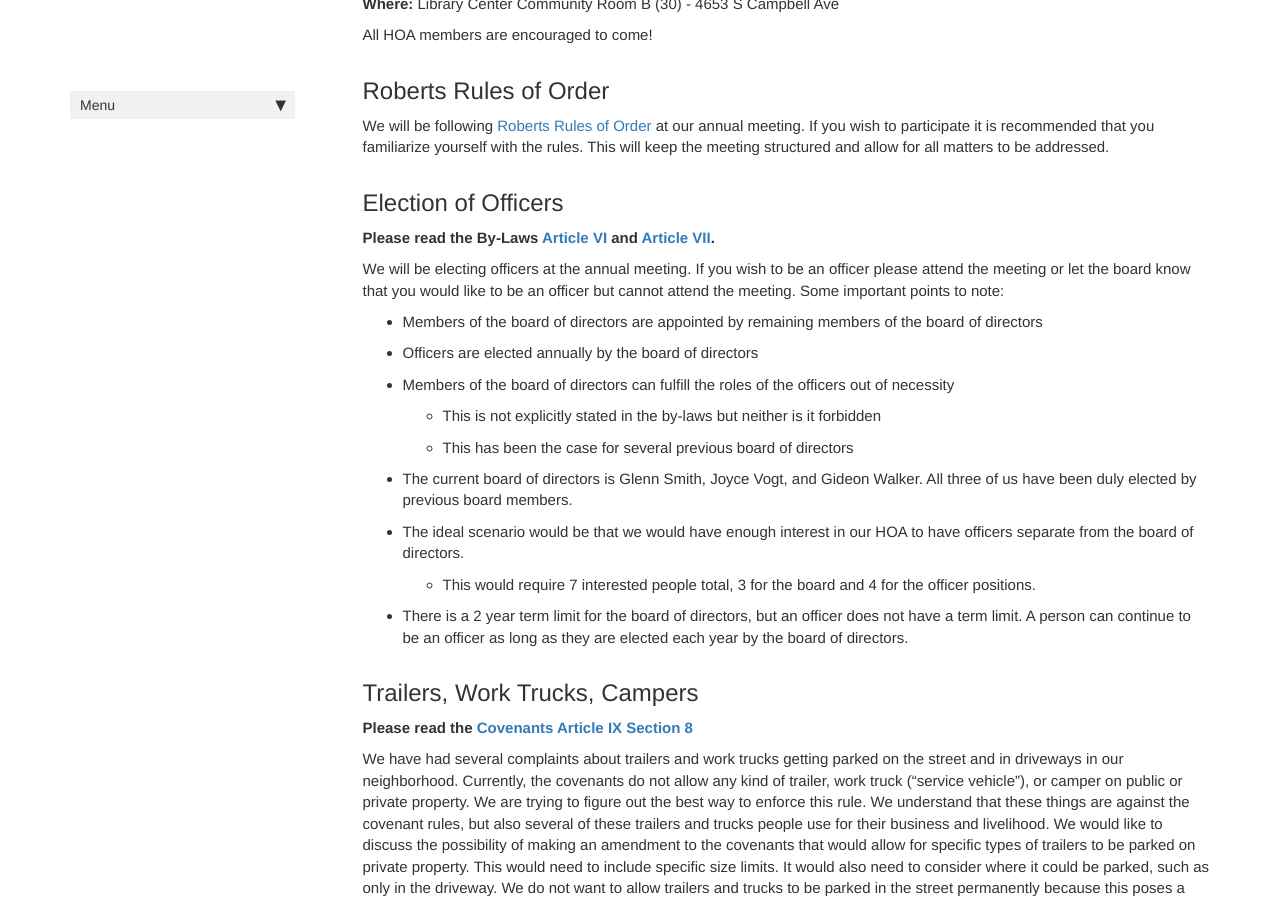
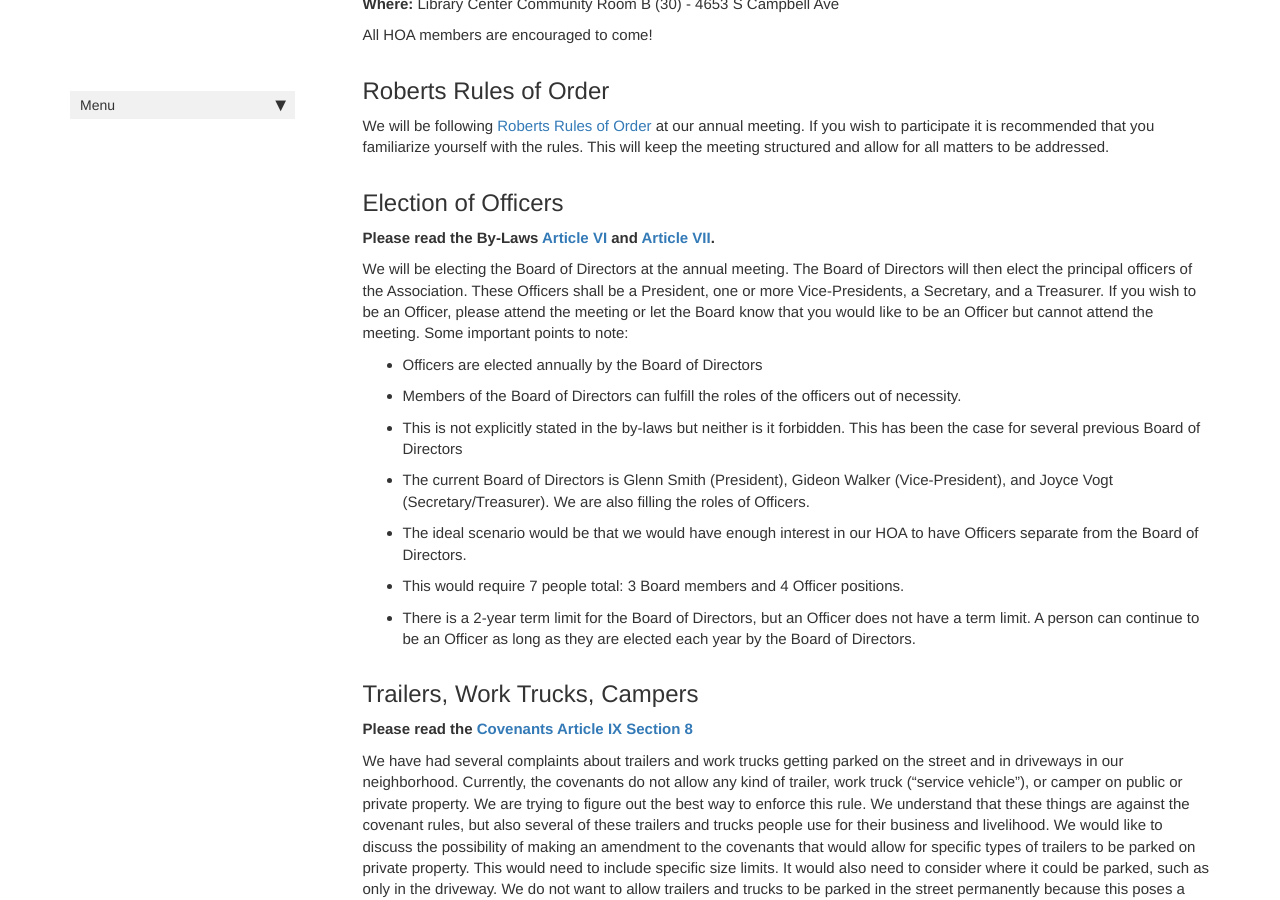
Before and after one commit to timberline-hoa/timberline-hoa.github.io, a Jekyll site: the page built from _posts/2022-10-18-hoa-update.md, in a window 1280 px wide and 900 px high, scrolled down 318 px. Built offline with Jekyll 4.4.1, drawn with Linux system fonts in a browser that asks for light colours; comment, search, counter and statistics services are not loaded.

Commit message:
Update 2022-10-18-hoa-update.md

```diff
--- a/_posts/2022-10-18-hoa-update.md
+++ b/_posts/2022-10-18-hoa-update.md
@@ -21,17 +21,15 @@ We will be following [Roberts Rules of Order](https://www.boardeffect.com/blog/r
 
 **Please read the By-Laws [Article VI]({{ site.url }}/bylaws.html#article-vi---board-of-directors) and [Article VII]({{ site.url }}/bylaws.html#article-vii---officers).**
 
-We will be electing officers at the annual meeting. If you wish to be an officer please attend the meeting or let the board know that you would like to be an officer but cannot attend the meeting. Some important points to note:
+We will be electing the Board of Directors at the annual meeting. The Board of Directors will then elect the principal officers of the Association. These Officers shall be a President, one or more Vice-Presidents, a Secretary, and a Treasurer. If you wish to be an Officer, please attend the meeting or let the Board know that you would like to be an Officer but cannot attend the meeting. Some important points to note:
 
-- Members of the board of directors are appointed by remaining members of the board of directors
-- Officers are elected annually by the board of directors
-- Members of the board of directors can fulfill the roles of the officers out of necessity
-  - This is not explicitly stated in the by-laws but neither is it forbidden
-  - This has been the case for several previous board of directors
-- The current board of directors is Glenn Smith, Joyce Vogt, and Gideon Walker. All three of us have been duly elected by previous board members.
-- The ideal scenario would be that we would have enough interest in our HOA to have officers separate from the board of directors.
-  - This would require 7 interested people total, 3 for the board and 4 for the officer positions.
-- There is a 2 year term limit for the board of directors, but an officer does not have a term limit. A person can continue to be an officer as long as they are elected each year by the board of directors.
+- Officers are elected annually by the Board of Directors
+- Members of the Board of Directors can fulfill the roles of the officers out of necessity.
+- This is not explicitly stated in the by-laws but neither is it forbidden. This has been the case for several previous Board of Directors
+- The current Board of Directors is Glenn Smith (President), Gideon Walker (Vice-President), and Joyce Vogt (Secretary/Treasurer). We are also filling the roles of Officers.
+- The ideal scenario would be that we would have enough interest in our HOA to have Officers separate from the Board of Directors.
+- This would require 7 people total: 3 Board members and 4 Officer positions.
+- There is a 2-year term limit for the Board of Directors, but an Officer does not have a term limit. A person can continue to be an Officer as long as they are elected each year by the Board of Directors.
 
 ## Trailers, Work Trucks, Campers
 
```
